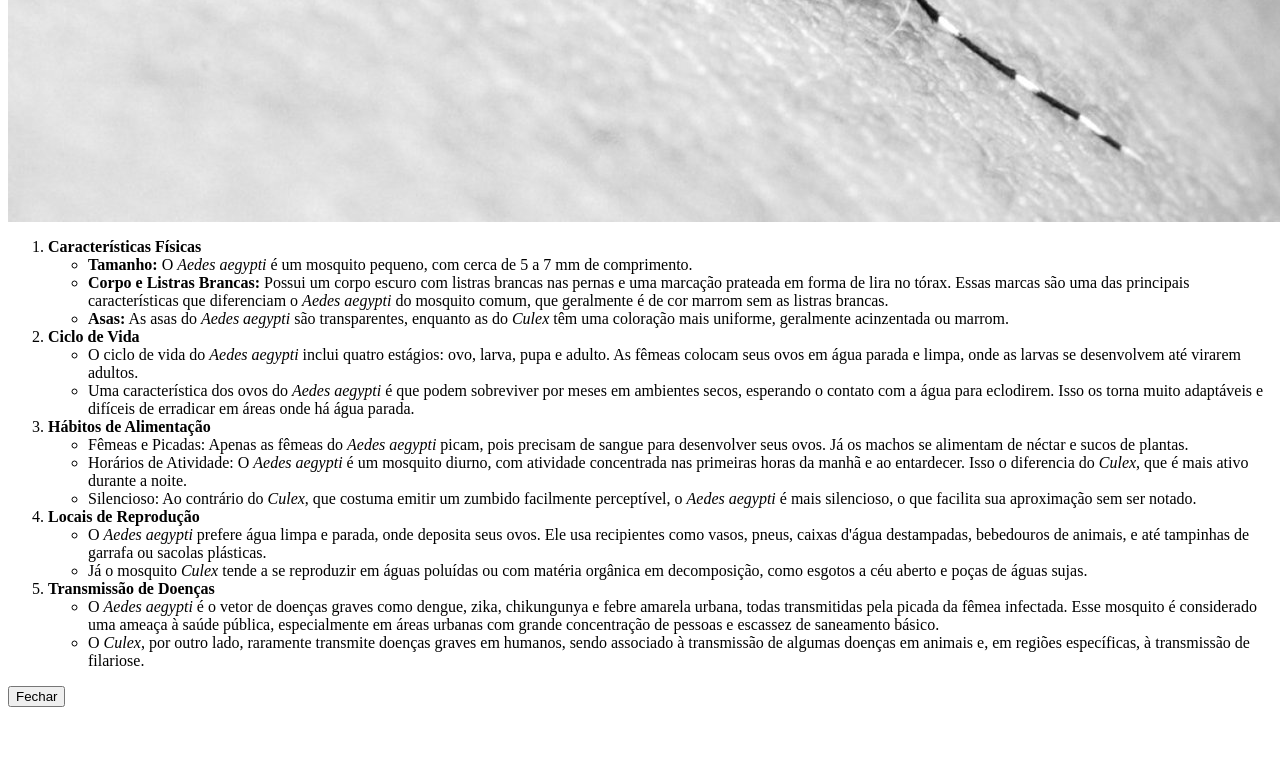
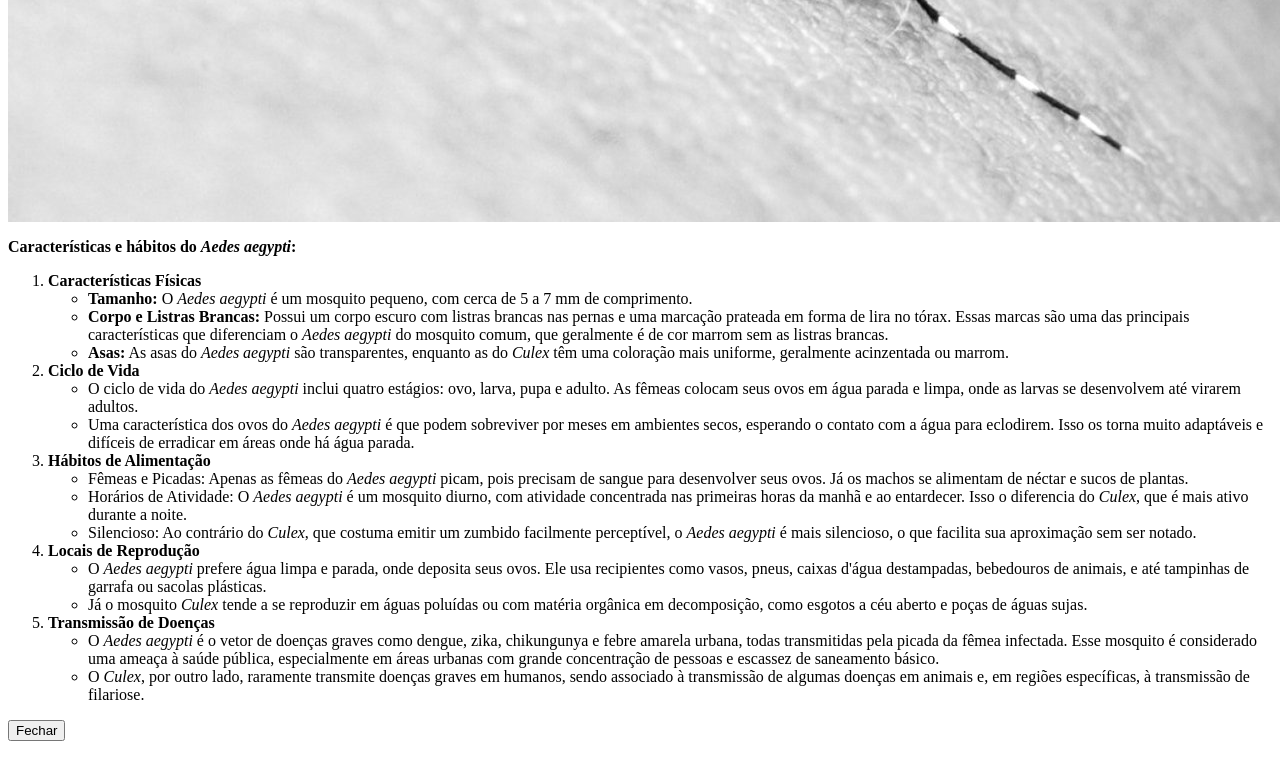
Before and after one commit to kelson-pereira/univesp-pi-2, a Django app: page /mais_mosquito in a window 1280 px wide. Shown: the part 620-1377 px from the top of the page. Before the commit the page ends 1327 px from the top, so only its background shows below. Run offline with Django 5.2, Linux system fonts and the light colour scheme.

Commit message:
Correção no texto sobre o mosquito e os criadouros

```diff
--- a/combate_aedes/templates/mais/mosquito.html
+++ b/combate_aedes/templates/mais/mosquito.html
@@ -13,6 +13,7 @@
             <div>
                 <p>O <i>Aedes aegypti</i> é um mosquito com características distintas do mosquito comum, geralmente conhecido como <i>Culex</i> (o pernilongo ou muriçoca), tanto em aparência quanto em comportamento.</p>
                 <img class="img-fluid rounded mb-3" src="{% static 'imagens/aedes-aegypti.jpg' %}">
+                <p><b>Características e hábitos do <i>Aedes aegypti</i>:</b></p>
                 <ol>
                     <li><b>Características Físicas</b></li>
                     <ul>
```
